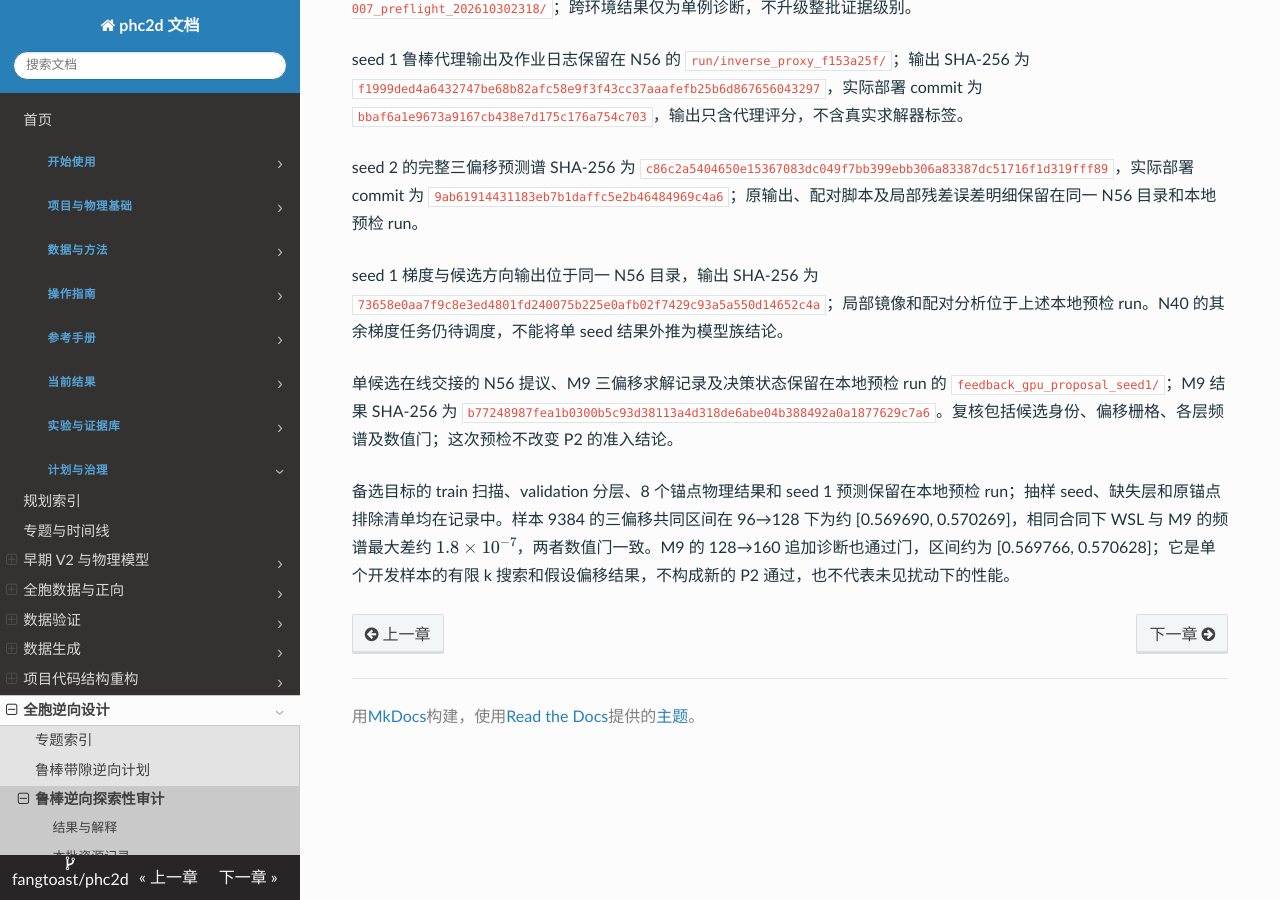
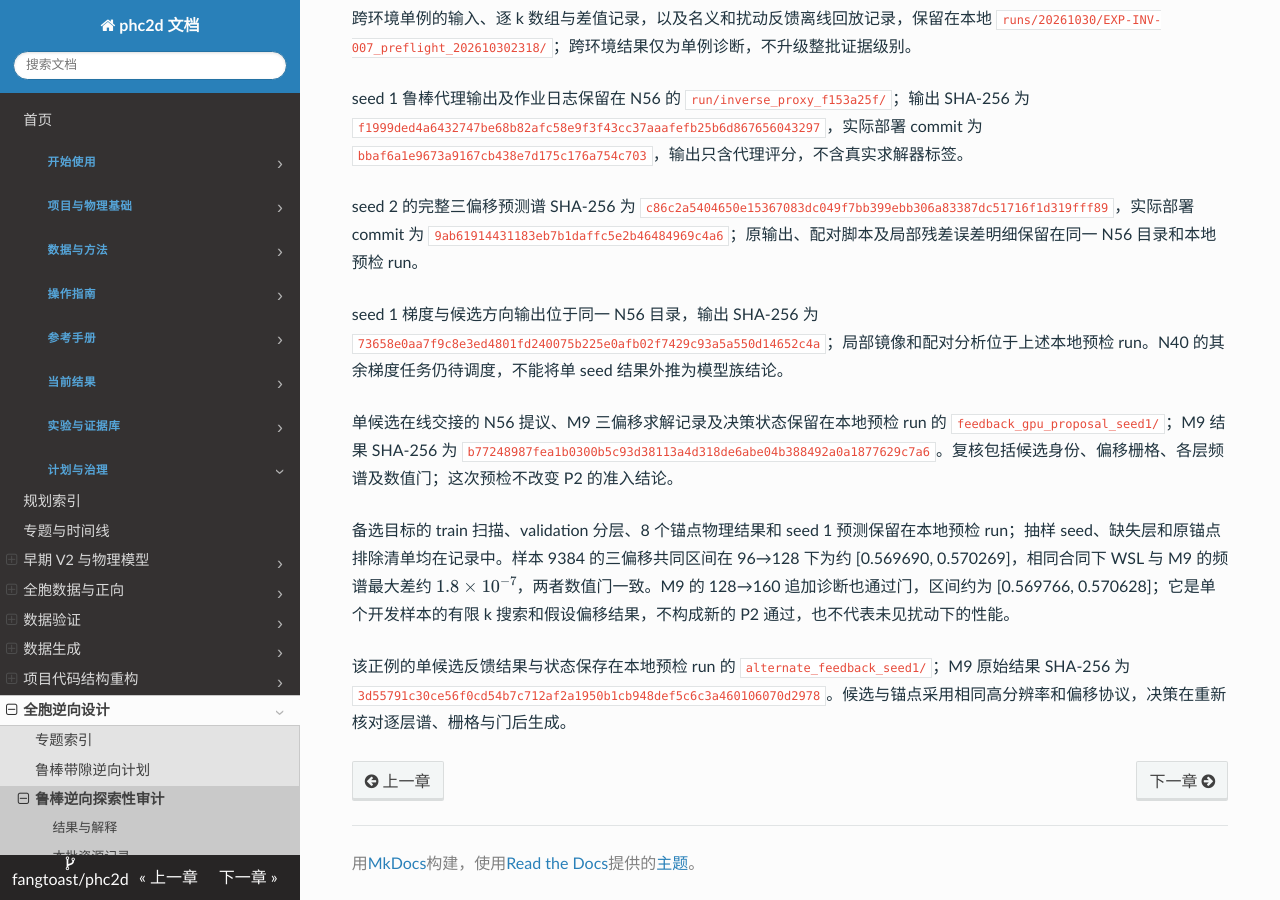
Before and after one commit to fangtoast/phc2d, an MkDocs documentation site: the page built from docs/results/inverse/鲁棒带隙逆向可用性审计.md, in a window 1280 px wide and 900 px high, scrolled down 2915 px. Built offline with MkDocs 1.6.1, drawn with Linux system fonts in a browser that asks for light colours; some of the changed text lies outside the part shown.

Commit message:
Record rejected calibrated inverse proposal

```diff
--- a/docs/results/inverse/鲁棒带隙逆向可用性审计.md
+++ b/docs/results/inverse/鲁棒带隙逆向可用性审计.md
@@ -56,6 +56,7 @@ source_artifacts:
 | 名义反馈离线回放 | seed 1 的 12 组中 4 组接受、4 组拒绝、2 组锚点未过门、2 组无代理预测改善 | 仅复用既有 96→128 结果检验接受规则，没有执行在线搜索或 P3 pilot |
 | 扰动反馈离线回放 | seed 1 的 12 组中 8 个锚点未过门、3 个候选未过门、1 个候选接受；接受候选的共同裕量由约 −0.344 改善至 −0.311 | 复用既有 64→96 扰动结果；真实改善仍未达到目标，不是鲁棒设计成功 |
 | 单候选在线交接预检 | seed 1 经单锚点带边校正提出候选；预测裕量从 −0.31028 到 −0.29124，M9 复算为 −0.29137，候选通过数值门并被接受 | 仅一个开发锚点、一次候选；裕量仍为负，证明该次交接可运行，不证明获得鲁棒目标带隙或 P3 通过 |
+| 备选目标单候选反馈 | seed 1 从 9384 出发预测裕量由 0.00082 增至 0.00209；128→160 的 M9 复算为 0.00057，过数值门但实际退化，反馈规则拒绝候选 | 单锚点单候选开发预检；局部校正仍可能建议错误方向，不能据此判定整体成功率 |
 | 几何表示差异 | 解析结构与零偏移 256×256 栅格的加密上下带边最大差分别约 0.00318、0.00313；带隙类别无翻转 | 二者的独立自适应搜索和材料表示不同，不能将解析结构直接视为扰动栅格的精确替代 |
 | 输入梯度与候选方向 | seed 1 的 12 组中，梯度选中候选相对组内均匀随机候选的真实裕量均差约 0.00009；含数值未通过组的描述性 bootstrap 区间跨零 | 未获得方向收益证据；7 个全部过门组也是事后筛选，不能当作独立正式测试 |
 
@@ -102,3 +103,5 @@ seed 1 梯度与候选方向输出位于同一 N56 目录，输出 SHA-256 为 `
 单候选在线交接的 N56 提议、M9 三偏移求解记录及决策状态保留在本地预检 run 的 `feedback_gpu_proposal_seed1/`；M9 结果 SHA-256 为 `b77248987fea1b0300b5c93d38113a4d318de6abe04b388492a0a1877629c7a6`。复核包括候选身份、偏移栅格、各层频谱及数值门；这次预检不改变 P2 的准入结论。
 
 备选目标的 train 扫描、validation 分层、8 个锚点物理结果和 seed 1 预测保留在本地预检 run；抽样 seed、缺失层和原锚点排除清单均在记录中。样本 9384 的三偏移共同区间在 96→128 下为约 [0.569690, 0.570269]，相同合同下 WSL 与 M9 的频谱最大差约 $1.8\times10^{-7}$，两者数值门一致。M9 的 128→160 追加诊断也通过门，区间约为 [0.569766, 0.570628]；它是单个开发样本的有限 k 搜索和假设偏移结果，不构成新的 P2 通过，也不代表未见扰动下的性能。
+
+该正例的单候选反馈结果与状态保存在本地预检 run 的 `alternate_feedback_seed1/`；M9 原始结果 SHA-256 为 `3d55791c30ce56f0cd54b7c712af2a1950b1cb948def5c6c3a460106070d2978`。候选与锚点采用相同高分辨率和偏移协议，决策在重新核对逐层谱、栅格与门后生成。
```
